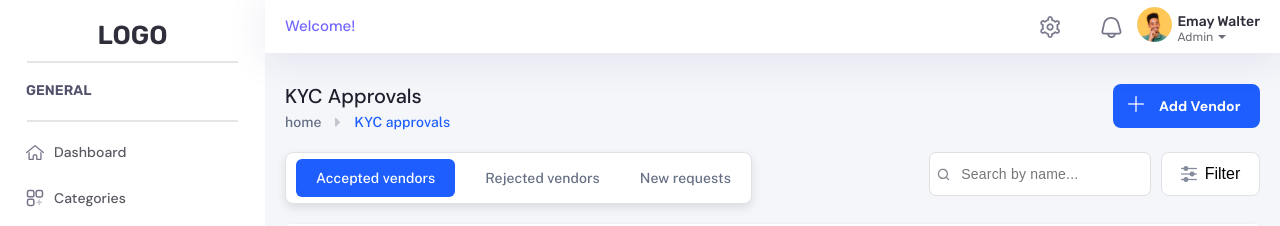
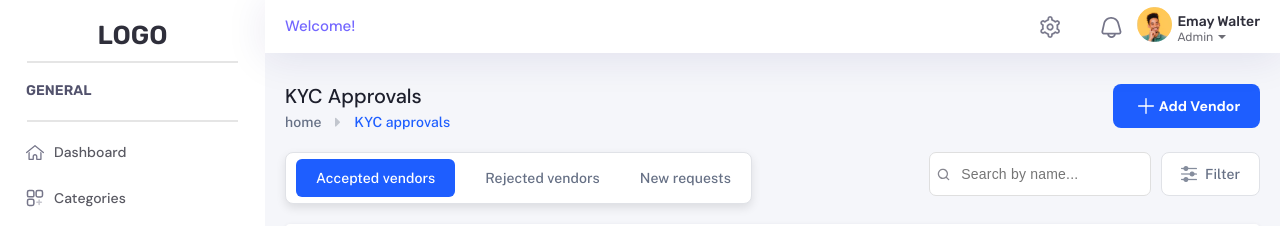
Before and after one commit to ahswathi/rd-locker, a React (Create React App) app: page /vendorManagement/PrivacyPolicy in a window 1280 px wide. Both pictures are taken after a click on the element "KYC Approvals". Shown: the top 226 px of the page. Built offline with nearby package versions, Linux system fonts and the light colour scheme.

Commit message:
changes in svg,categories,addnewvendor,kycapproval

```diff
--- a/src/Svg.js
+++ b/src/Svg.js
@@ -549,3 +549,10 @@ export const Print = () => {
 
 )
 }
+export const Plus = () => {
+  return (
+    <svg width="16" height="16" viewBox="0 0 16 16" fill="none" xmlns="http://www.w3.org/2000/svg">
+        <path d="M15.3333 7.33333H8.66667V0.666667C8.66667 0.489856 8.59643 0.320286 8.47141 0.195262C8.34638 0.0702379 8.17681 0 8 0V0C7.82319 0 7.65362 0.0702379 7.5286 0.195262C7.40357 0.320286 7.33333 0.489856 7.33333 0.666667V7.33333H0.666667C0.489856 7.33333 0.320286 7.40357 0.195262 7.5286C0.0702379 7.65362 0 7.82319 0 8H0C0 8.17681 0.0702379 8.34638 0.195262 8.47141C0.320286 8.59643 0.489856 8.66667 0.666667 8.66667H7.33333V15.3333C7.33333 15.5101 7.40357 15.6797 7.5286 15.8047C7.65362 15.9298 7.82319 16 8 16C8.17681 16 8.34638 15.9298 8.47141 15.8047C8.59643 15.6797 8.66667 15.5101 8.66667 15.3333V8.66667H15.3333C15.5101 8.66667 15.6797 8.59643 15.8047 8.47141C15.9298 8.34638 16 8.17681 16 8C16 7.82319 15.9298 7.65362 15.8047 7.5286C15.6797 7.40357 15.5101 7.33333 15.3333 7.33333Z" fill="white"/>
+    </svg>
+)
+}
--- a/src/categories/Categories.js
+++ b/src/categories/Categories.js
@@ -2,7 +2,7 @@ import React, { useEffect, useState } from 'react';
 import styles from '../categories/category.module.css';
 import Styles from '../component/Style.module.css';
 import SwitchTab from '../component/SwitchTab';
-import { Search } from '../Svg';
+import { Plus, Search } from '../Svg';
 import Cards from './Cards';
 import { useNavigate } from 'react-router-dom';
 import Modal from '../component/Modal';
@@ -124,11 +124,9 @@ const Categories = () => {
                     </span>
                 </div>
                 <div className={styles.buttonStyle} onClick={openModal}>
-                    <div className={Styles.width}>
-                        <img src='/plus.png' style={{ width: 16, height: 16 }} />
-                        <div className={styles.addcategoryText}>
-                            Add Categories
-                        </div>
+                    <Plus/>
+                    <div className={styles.addcategoryText}>
+                        Add Categories
                     </div>
                 </div>
             </div>
--- a/src/categories/category.module.css
+++ b/src/categories/category.module.css
@@ -25,7 +25,7 @@
 .buttonStyle {
     width: 147px;
     height: 44px;
-    padding-left: 15px;
+    padding-left: 5px;
     /* gap: 4px; */
     border-radius: 8px;
     background: #1E5EFF;
@@ -171,6 +171,15 @@
     flex-direction: row;
     align-self: center;
     display: flex;
+}
+.filter span{
+    font-family: Public Sans;
+    font-size: 14px;
+    font-weight: 500;
+    line-height: 20px;
+    letter-spacing: 0.005em;
+    text-align: left;
+    color: #667085;
 }
 
 .mainContainer {
--- a/src/vendorManagement/AddNewVendor.js
+++ b/src/vendorManagement/AddNewVendor.js
@@ -166,7 +166,7 @@ const AddNewVendor = () => {
                     </div>
                 </div>
             </div>
-            <div>
+            <div className={Styles.bottomContainer} style={{marginLeft:20}}>
                 <div className={Styles.profileContainer}>
                 <p className={Styles.informationText}>Address details</p>
                     <div className={Styles.lineStyle}/>
--- a/src/vendorManagement/KYCApproval.js
+++ b/src/vendorManagement/KYCApproval.js
@@ -2,7 +2,7 @@ import React, { useEffect, useState } from 'react';
 import styles from '../categories/category.module.css';
 import Styles from '../component/Style.module.css';
 import SwitchTab from '../component/SwitchTab';
-import { Search } from '../Svg';
+import { Plus, Search } from '../Svg';
 import Modal from '../component/Modal';
 import DeleteCategory from '../categories/DeleteCategory';
 import VendorsCard from './VendorsCard';
@@ -37,13 +37,10 @@ const KYCApproval = () => {
                 </span>
             </div>
             <div className={styles.buttonStyle}>
-                <div className={Styles.width}>
-                    <img src='/plus.png' style={{width:16,height:16}}/>
+                    <Plus/>
                     <div className={styles.addcategoryText}>
                         Add Vendor
                     </div>
-                </div>
-
             </div>
         </div>
         <div className={styles.container}>
--- a/src/vendorManagement/PrivacyPolicy.js
+++ b/src/vendorManagement/PrivacyPolicy.js
@@ -30,7 +30,7 @@ const PrivacyPolicy = () => {
             home <img src='/tiangle.png' style={{marginLeft:10}}/> <span style={{ color: 'var(--Gray-900, #1E5EFF)',marginLeft:10 }}>All Privacy policy</span>
         </span>
         <div className={Styles.profilVeiw} style={{marginTop:40}}>
-          <div>
+          <div className={Styles.tabView}>
           <VerticalTab
               value={value}
               selected={selected}
--- a/src/vendorManagement/ProfileCard.js
+++ b/src/vendorManagement/ProfileCard.js
@@ -21,7 +21,7 @@ const ProfileCard = () => {
     ]
   return (
     <div className={Styles.profileCard}>
-        <div>
+        <div className={Styles.bottomContainer} style={{marginRight:20}}>
             <div className={Styles.profileContainer}>
                 <div className={Styles.bgimg}>
                     <img src='/BackgroundImage.png'/>
@@ -71,7 +71,7 @@ const ProfileCard = () => {
 
             </div>
         </div>
-        <div className={Styles.profileContainer}>
+        <div className={Styles.profileContainer} >
                 <div className={Styles.kycText} style={{marginTop:10,textAlign:'left'}}>
                     KYC documents
                 </div>
@@ -133,7 +133,7 @@ const ProfileCard = () => {
                         <p className={Styles.descText}>INR 250</p>
                     </div>
                 </div>
-            </div>
+        </div>
     </div>
   )
 }
--- a/src/vendorManagement/vendor.module.css
+++ b/src/vendorManagement/vendor.module.css
@@ -254,9 +254,13 @@
     display: flex;
     flex-direction: row;
     justify-content: space-between;
+    width: 100%;
+}
+.bottomContainer{
+    width: 100%;
 }
 .profileContainer{
-    width: 500px;
+    width: 100%;
     height: fit-content;
     gap: 0px;
     border-radius: 10px;
@@ -336,7 +340,7 @@
     justify-content: space-around;
 }
 .infoCard{
-    width: 254px;
+    width: 50%;
     height: 75px;
     padding: 17px 10px 20px 20px;
     gap: 0px;
@@ -349,7 +353,7 @@
 
 }
 .addressCard{
-    width: 460px;
+    width: 100%;
     height: 75px;
     padding: 17px 0px 0px 20px;
     gap: 0px;
@@ -747,16 +751,21 @@
     display: flex;
     justify-content: space-between;
     flex-direction: row;
+    width: 100%;
+}
+.tabView{
+    width: 50%;
 }
 .privacyPolicyCard{
-    width: 825px;
+    width: 98%;
     height: 100%;
     gap: 0px;
     opacity: 0px;
     background: #FFFFFF;
     box-shadow: 0px 1px 4px 0px #15223214;
-    border-radius: 2px;
+    border-radius: 5px;
     padding: 20px;
+    margin-left: 20px;
 }
 .descText{
     font-family: DM Sans;
```
Lines whose indentation alone changed are shown as unchanged.
